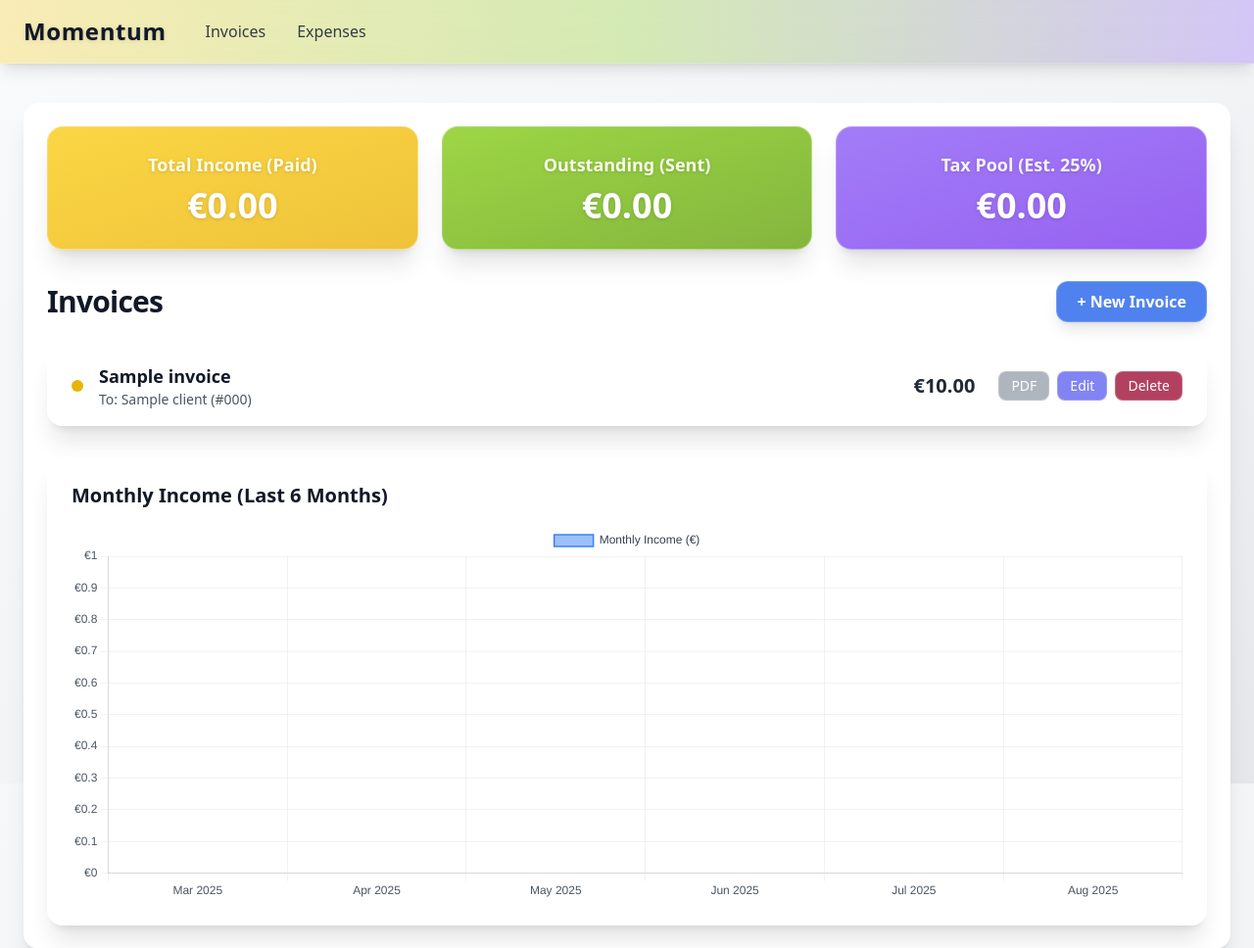
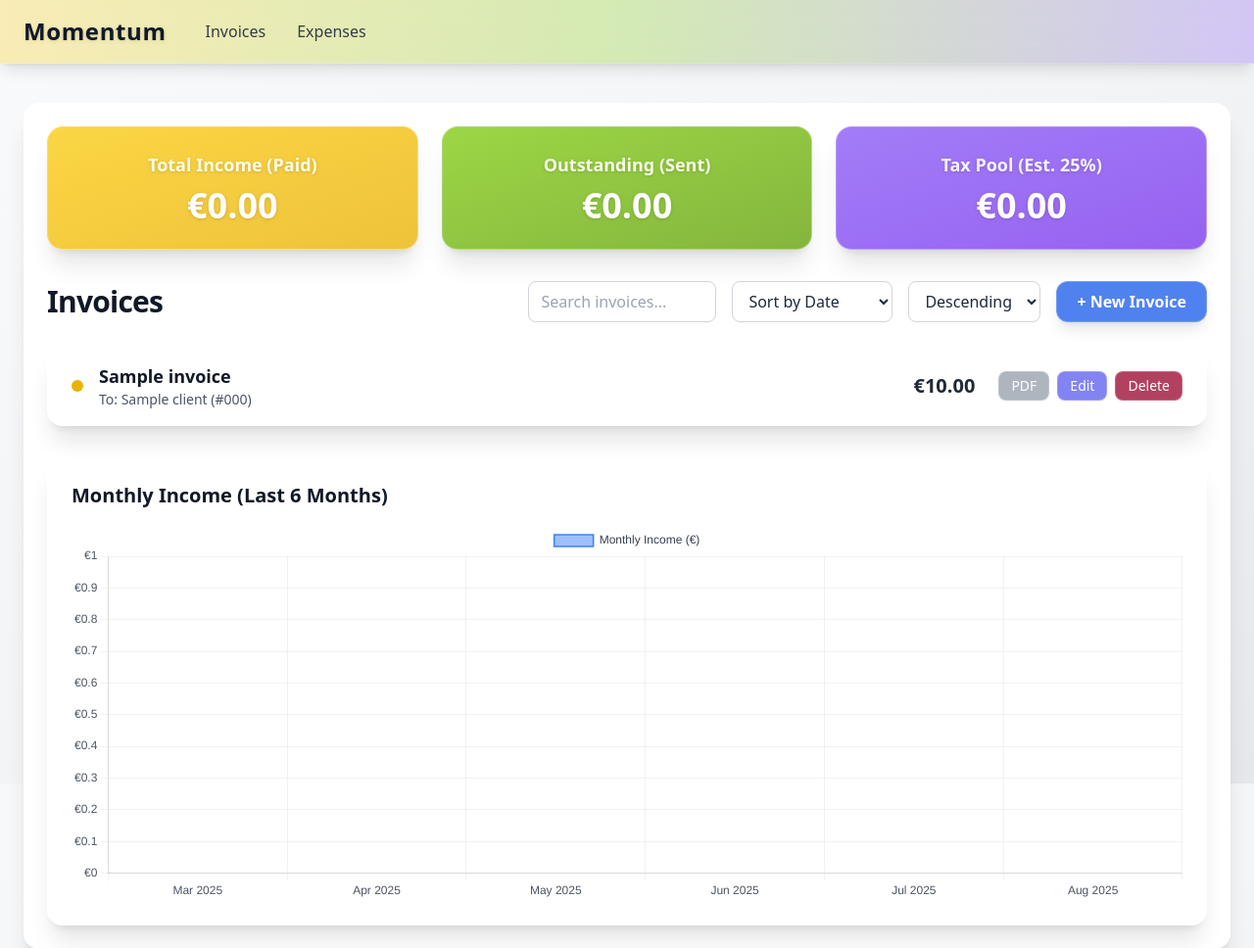
Before and after one commit to Tilooo/momentum, a Django app: page / in a window 1280 px wide. Shown: the top 968 px of the page at 98% size. Run offline with Django 5.2, Linux system fonts and the light colour scheme; tables that the repository leaves empty hold one stand-in row (values such as "Sample post"); some libraries are stand-ins or nearby versions.

Commit message:
20. Dynamic filtering and sorting with HTMX.

```diff
--- a/core/templates/core/invoice_list.html
+++ b/core/templates/core/invoice_list.html
@@ -33,10 +33,31 @@
     </div>
 </div>
 
+<!-- controls and the list -->
+<form hx-get="{% url 'invoice-list-partial' %}" hx-target="#invoice-list-container" hx-trigger="keyup changed delay:500ms, change from:input, change from:select">
+
     <!-- Invoice header -->
     <div class="flex flex-col sm:flex-row justify-between items-start sm:items-center mb-6 gap-4">
         <h1 class="text-3xl font-extrabold tracking-tight text-gray-900 dark:text-white">Invoices</h1>
-    <button hx-get="{% url 'invoice-create' %}"
+
+        <!-- Search and Sort Controls -->
+        <div class="flex items-center space-x-4">
+            <input type="search" name="search" placeholder="Search invoices..."
+                   class="w-48 px-3 py-2 rounded-lg border border-gray-300 dark:border-gray-600 bg-white/50 dark:bg-gray-700/50
+                          focus:outline-none focus:ring-2 focus:ring-blue-500">
+
+            <select name="sort_by" class="px-3 py-2 rounded-lg border border-gray-300 dark:border-gray-600 bg-white/50 dark:bg-gray-700/50">
+                <option value="created_at">Sort by Date</option>
+                <option value="amount">Sort by Amount</option>
+                <option value="client__name">Sort by Client</option>
+            </select>
+
+            <select name="sort_order" class="px-3 py-2 rounded-lg border border-gray-300 dark:border-gray-600 bg-white/50 dark:bg-gray-700/50">
+                <option value="desc">Descending</option>
+                <option value="asc">Ascending</option>
+            </select>
+
+            <button type="button" hx-get="{% url 'invoice-create' %}"
                     hx-target="#invoice-form-container"
                     hx-swap="innerHTML"
                     class="bg-blue-600/80 hover:bg-blue-700/80 text-white font-semibold
@@ -45,25 +66,21 @@
                 + New Invoice
             </button>
         </div>
+    </div>
 
-<!-- Invoice form -->
+    <!-- Invoice form container -->
     <div id="invoice-form-container" class="mb-6"></div>
 
-<!-- Invoice list -->
-<div id="invoice-list"
+    <!-- Invoice list container -->
+    <div id="invoice-list-container"
          class="rounded-2xl shadow-xl overflow-hidden
                 bg-white/50 dark:bg-gray-800/50
                 backdrop-blur-md border border-white/30 dark:border-gray-700/30">
-    <ul id="invoice-list-ul" class="divide-y divide-gray-200/50 dark:divide-gray-700/50">
-        {% for invoice in invoices %}
-            {% if invoice.id %}
-                {% include 'core/partials/invoice_item.html' %}
-            {% endif %}
-        {% empty %}
-            <li id="empty-message" class="text-center text-gray-600 dark:text-gray-400 py-6">No invoices yet.</li>
-        {% endfor %}
-    </ul>
+        {% include 'core/partials/invoice_list_items.html' %}
     </div>
+
+</form>
+
 
 <!-- Chart -->
 <div class="p-6 rounded-2xl shadow-xl mt-8
@@ -75,6 +92,7 @@
     </div>
 </div>
 
+<!-- Script for Chart -->
 <script>
 document.addEventListener('DOMContentLoaded', () => {
     const ctx = document.getElementById('incomeChart').getContext('2d');
--- /dev/null
+++ b/core/templates/core/partials/invoice_list_items.html
@@ -0,0 +1,11 @@
+<!-- core/templates/core/partials/invoice_list_items.html -->
+
+<ul id="invoice-list-ul" class="divide-y divide-gray-200/50 dark:divide-gray-700/50">
+    {% for invoice in invoices %}
+        {% if invoice.id %}
+            {% include 'core/partials/invoice_item.html' %}
+        {% endif %}
+    {% empty %}
+        <li id="empty-message" class="text-center text-gray-600 dark:text-gray-400 py-6">No invoices found matching your criteria.</li>
+    {% endfor %}
+</ul>
--- a/core/urls.py
+++ b/core/urls.py
@@ -13,6 +13,7 @@ urlpatterns = [
     path('invoices/<int:pk>/', views.invoice_detail, name='invoice-detail'),
     path('invoices/clear/', views.clear_form, name='clear-form'),
     path('invoices/<int:pk>/pdf/', views.generate_invoice_pdf, name='invoice-pdf'),
+    path('invoices/list/', views.invoice_list_partial, name='invoice-list-partial'),
 
     # expense urls
     path('expenses/', views.expense_list, name='expense-list'),
--- a/core/views.py
+++ b/core/views.py
@@ -15,6 +15,7 @@ from django.shortcuts import render, get_object_or_404, redirect
 from django.http import HttpResponse
 from django.utils.timezone import now
 from django.contrib import messages
+from django.db.models import Q
 
 from .models import Invoice, Client, Expense
 from .forms import InvoiceForm, ExpenseForm
@@ -303,3 +304,33 @@ def generate_invoice_pdf(request, pk):
     response['Content-Disposition'] = f'attachment; filename="invoice_{invoice.invoice_number}.pdf"'
 
     return response
+
+def invoice_list_partial(request):
+    """
+    filtering and sorting for the invoice list.
+    """
+    invoices = Invoice.objects.all()
+
+    # filtering
+    search_text = request.GET.get('search', '').strip()
+    if search_text:
+        invoices = invoices.filter(
+            Q(title__icontains=search_text) |
+            Q(client__name__icontains=search_text)
+        )
+
+    # sorting
+    sort_by = request.GET.get('sort_by', 'created_at') # Default sort
+    sort_order = request.GET.get('sort_order', 'desc') # Default order
+
+    # validating the sort by parameter
+    allowed_sort_fields = ['created_at', 'due_date', 'amount', 'client__name']
+    if sort_by not in allowed_sort_fields:
+        sort_by = 'created_at' # Fallback to default
+
+    if sort_order == 'asc':
+        invoices = invoices.order_by(sort_by)
+    else: # default to descending
+        invoices = invoices.order_by(f'-{sort_by}')
+
+    return render(request, 'core/partials/invoice_list_items.html', {'invoices': invoices})
```
Lines whose indentation alone changed are shown as unchanged.
